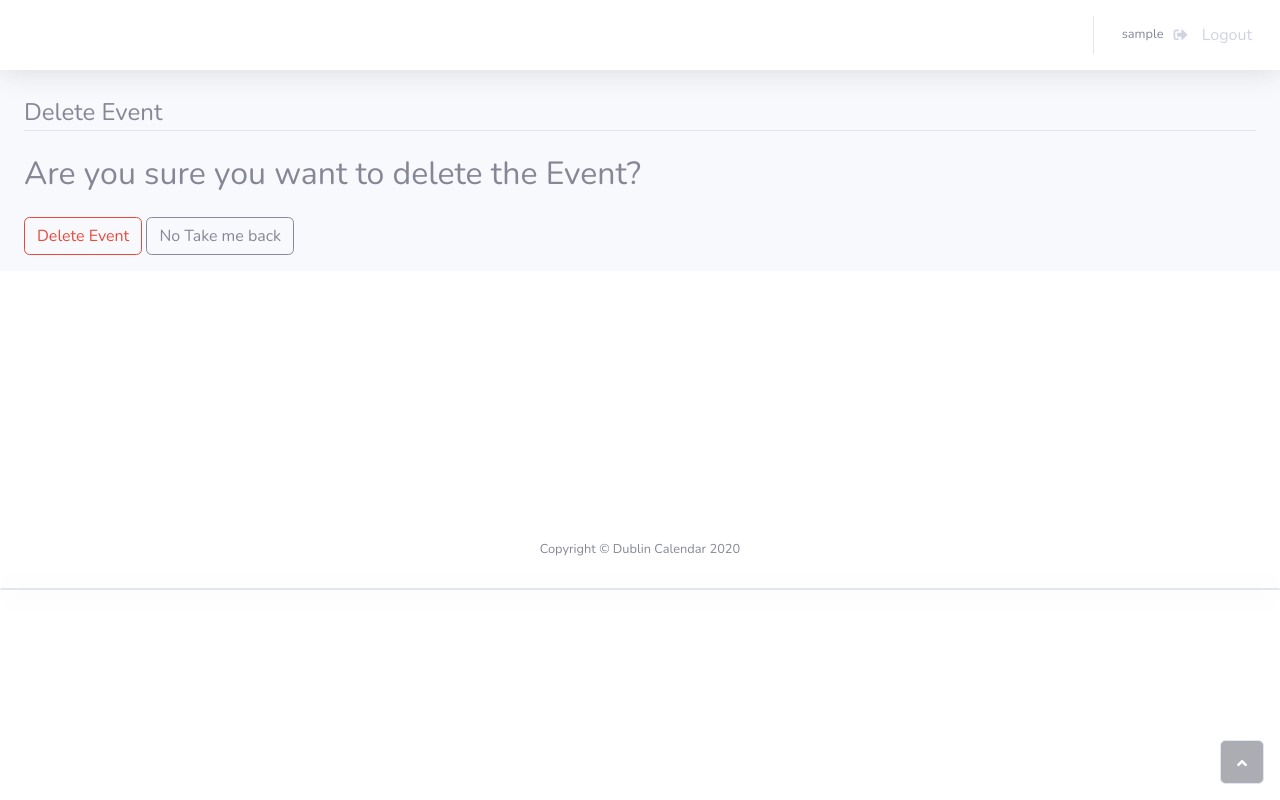
After one commit to sachsom95/Dublin_calender, a Django app: page /event/1/delete/ in a window 1280 px wide. The commit adds this page. Run offline with Django 3.2, Linux system fonts and the light colour scheme; a user stored in the database is signed in; tables that the repository leaves empty hold one stand-in row (values such as "Sample post"); some libraries are stand-ins or nearby versions.

Commit message:
Done with Delete

```diff
--- a/dublin_calender/calender/templates/calender/home.html
+++ b/dublin_calender/calender/templates/calender/home.html
@@ -162,9 +162,9 @@
                                             <!-- buttons -->
             <h6 class="mb-0" style="margin-top: 2px;">
                 <span class="text-xs">
-                    <button class="btn btn-primary" type="button" style="color: var(--blue);background: rgba(78,115,223,0);border-color: var(--light);">
+                    <a class="btn btn-primary" href={% url 'event-delete' x.id %} style="color: var(--blue);background: rgba(78,115,223,0);border-color: var(--light);">
                         <i class="fa fa-remove" style="color: var(--blue);border-color: var(--white);"></i>
-                    </button>
+                    </a>
                 </span>
 
                 <span class="text-xs">
--- a/dublin_calender/calender/urls.py
+++ b/dublin_calender/calender/urls.py
@@ -27,4 +27,6 @@ urlpatterns = [
          name='event-create'),
     path('event/<int:pk>/update/', calender_views.EventUpdateView.as_view(),
          name='event-update'),
+    path('event/<int:pk>/delete/', calender_views.EventDeleteView.as_view(),
+         name='event-delete'),
 ]
--- a/dublin_calender/calender/views.py
+++ b/dublin_calender/calender/views.py
@@ -2,7 +2,7 @@ from django.shortcuts import render
 from django.contrib.auth.decorators import login_required
 from django.contrib.auth.models import User
 from profiles.models import Calender
-from django.views.generic import CreateView, UpdateView
+from django.views.generic import CreateView, UpdateView, DeleteView
 from django.urls import reverse
 # for our class to have same login required ability
 from django.contrib.auth.mixins import LoginRequiredMixin, UserPassesTestMixin
@@ -52,3 +52,17 @@ class EventUpdateView(UserPassesTestMixin, LoginRequiredMixin, UpdateView):
         if self.request.user == event.user:
             return True
         return False
+
+# delete view
+
+
+class EventDeleteView(LoginRequiredMixin, UserPassesTestMixin, DeleteView):
+    model = Calender
+    success_url = "/"
+
+    def test_func(self):
+        # check if user loggedin
+        event = self.get_object()
+        if self.request.user == event.user:
+            return True
+        return False
--- /dev/null
+++ b/dublin_calender/profiles/templates/profiles/calender_confirm_delete.html
@@ -0,0 +1,105 @@
+{% load static %}
+
+<!DOCTYPE html>
+<html>
+
+<head>
+    <meta charset="utf-8">
+    <meta name="viewport" content="width=device-width, initial-scale=1.0, shrink-to-fit=no">
+    <title>Dashboard - Dublin Calendar</title>
+    <link rel="stylesheet" href="{% static 'profiles/assets/bootstrap/css/bootstrap.min.css' %}">
+    <link rel="stylesheet"
+        href="https://fonts.googleapis.com/css?family=Nunito:200,200i,300,300i,400,400i,600,600i,700,700i,800,800i,900,900i">
+    <link rel="stylesheet" href="{% static 'profiles/assets/fonts/fontawesome-all.min.css' %}">
+    <link rel="stylesheet" href="{% static 'profiles/assets/fonts/font-awesome.min.css' %}">
+    <link rel="stylesheet" href="{% static 'profiles/assets/fonts/fontawesome5-overrides.min.css' %}">
+    <link rel="stylesheet" href="{% static 'profiles/assets/css/untitled.css' %}">
+</head>
+
+
+
+<body id="page-top">
+    <div id="wrapper">
+        <div class="d-flex flex-column" id="content-wrapper">
+            <div id="content">
+                <nav class="navbar navbar-light navbar-expand bg-white shadow mb-4 topbar static-top">
+                    <div class="container-fluid"><button class="btn btn-link d-md-none rounded-circle mr-3"
+                            id="sidebarToggleTop" type="button"><i class="fas fa-bars"></i></button>
+
+                        <ul class="nav navbar-nav flex-nowrap ml-auto">
+
+                            <div class="d-none d-sm-block topbar-divider"></div>
+                            <li class="nav-item dropdown no-arrow">
+
+
+                                <div class="nav-item ">
+
+                                    <a class="nav-link" href="{% url 'logout' %}">
+
+                                        <span class="d-none d-lg-inline mr-2 text-gray-600 small">{{ request.user }}
+                                        </span>
+
+                                        <i class="fas fa-sign-out-alt fa-sm fa-fw mr-2 text-gray-400"></i> &nbsp;Logout
+                                    </a>
+
+                                </div>
+
+
+
+                            </li>
+                        </ul>
+                    </div>
+                </nav>
+                <div class="container-fluid">
+
+
+                    <!-- Put here the form -->
+
+                    <div class="content-section">
+                        <form method="POST">
+                            <!--CSRF token -> Cross Site Request Forgery Token-->
+                            {% csrf_token %}
+
+                            <fieldset class="form-group">
+                                <legend class="border-bottom mb-4">Delete Event</legend>
+
+                                <h2> Are you sure you want to delete the Event? </h2>
+
+                            </fieldset>
+
+                            <div class="form-group">
+                                <button class="btn btn-outline-danger" type="submit">Delete Event</button>
+                                <a class="btn btn-outline-secondary" href="{% url 'home' %}">No Take me back</a>
+
+                            </div>
+                        </form>
+
+                    </div>
+
+
+                    <!-- Form -->
+
+
+
+                </div>
+            </div>
+        </div>
+    </div>
+    </div>
+    </div>
+    </div>
+    <footer class="bg-white sticky-footer">
+        <div class="container my-auto">
+            <div class="text-center my-auto copyright"><span>Copyright © Dublin Calendar 2020</span></div>
+        </div>
+    </footer>
+    </div><a class="border rounded d-inline scroll-to-top" href="#page-top"><i class="fas fa-angle-up"></i></a>
+    </div>
+    <div class="card shadow"></div>
+    <script src="{% static 'profiles/assets/js/jquery.min.js' %}"></script>
+    <script src="{% static 'profiles/assets/bootstrap/js/bootstrap.min.js' %}"></script>
+    <script src="https://cdnjs.cloudflare.com/ajax/libs/jquery-easing/1.4.1/jquery.easing.js"></script>
+    <script src="{% static 'profiles/assets/js/theme.js' %}"></script>
+</body>
+
+</html>
```
